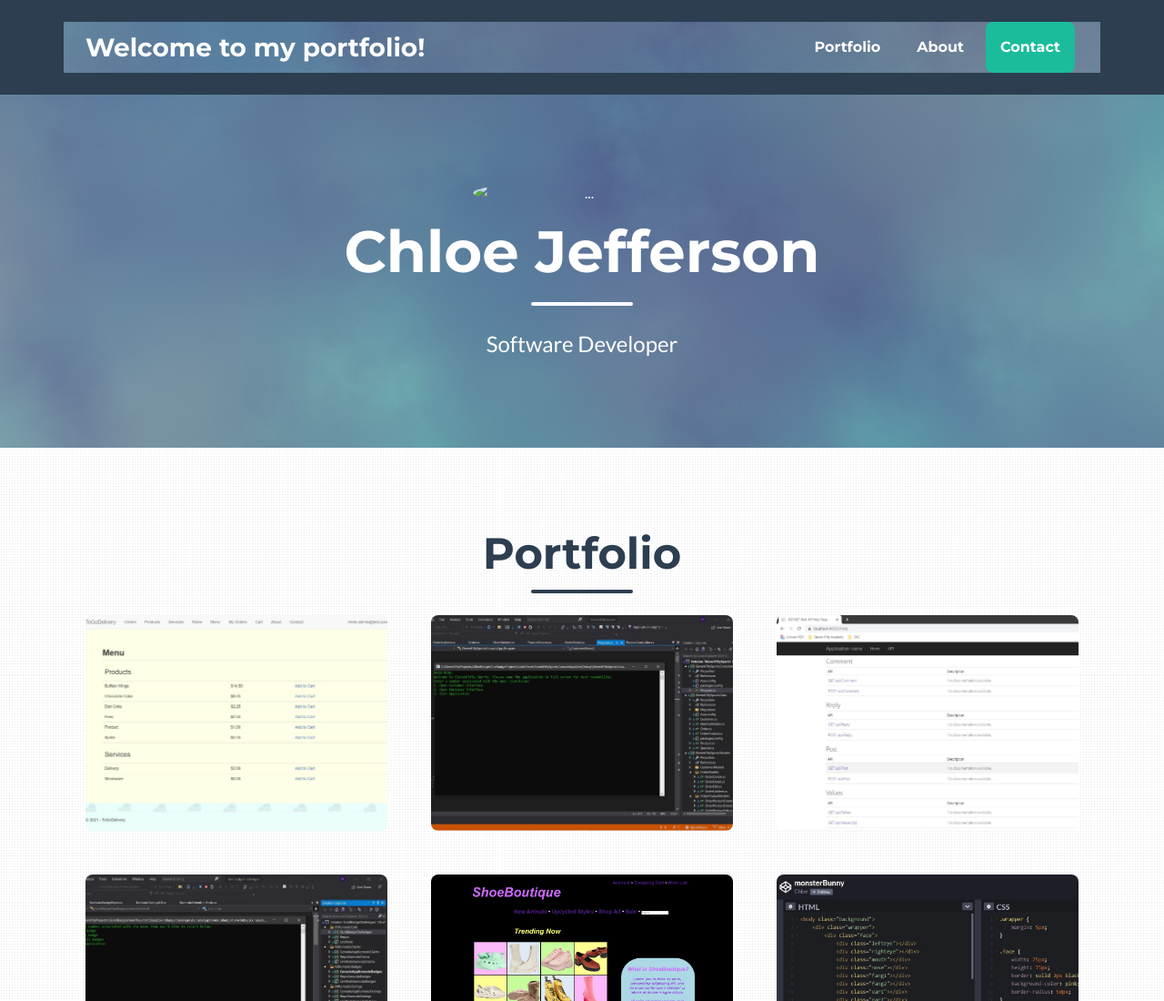
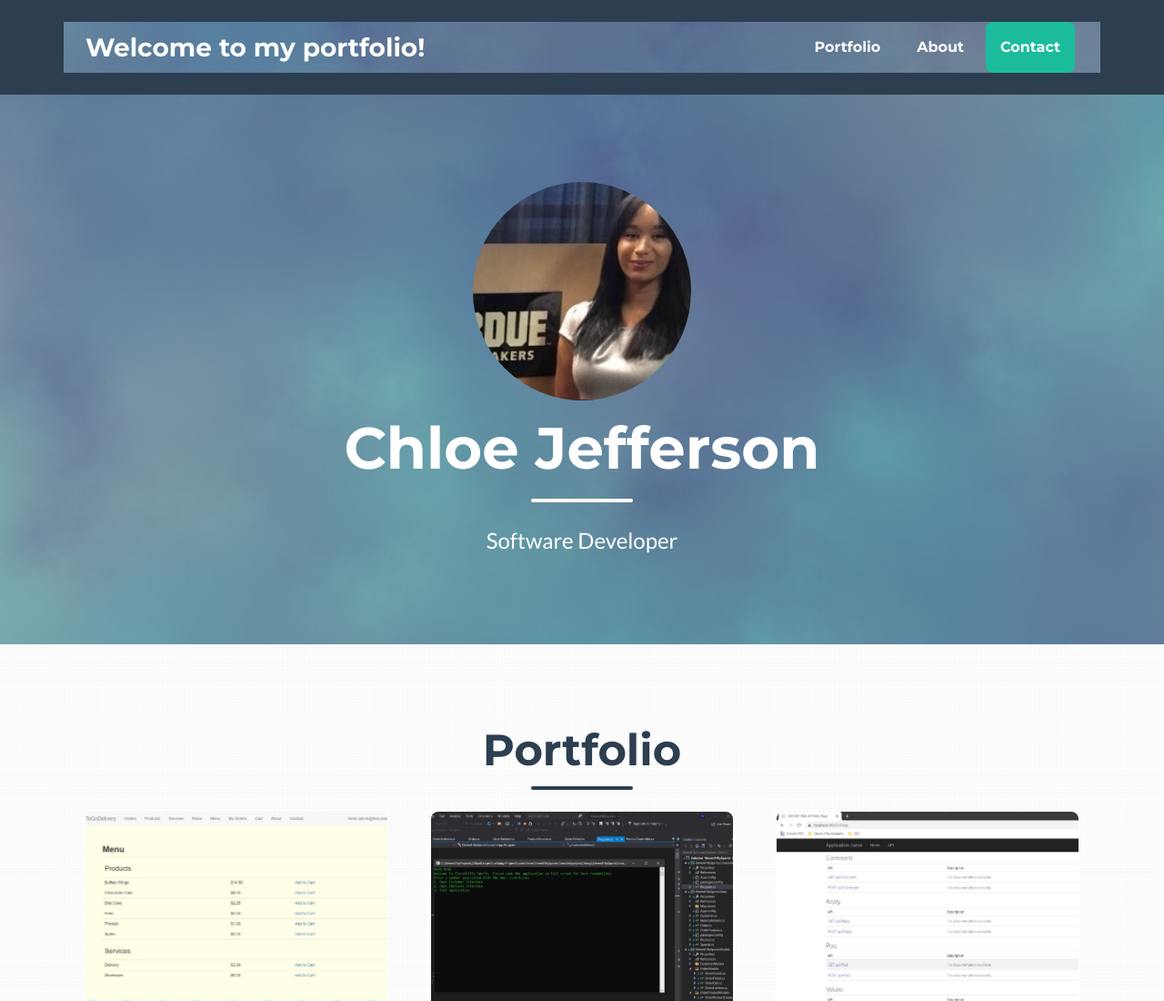
Before and after one commit to chloejefferson/Portfolio, a plain HTML site: page index.html in a window 1280 px wide. Shown: the top 1100 px of the page at 91% size. Drawn offline with nearby package versions, Linux system fonts and the light colour scheme.

Commit message:
edited me.jpg location

```diff
--- a/index.html
+++ b/index.html
@@ -38,7 +38,7 @@
         <header class="masthead bg-primary text-white text-center" style="background-image:url('./assets/img/cloud.jpg')">
             <div class="container d-flex align-items-center flex-column">
                 <!-- Masthead Avatar Image-->
-                <img class="masthead-avatar mb-5, rounded-circle " src="../dist/assets/img/me.jpg" alt="..." />
+                <img class="masthead-avatar mb-5, rounded-circle " src="assets/img/me.jpg" alt="..." />
                 <br>
                 <!-- Masthead Heading-->
                 <h1 class="masthead-heading">Chloe Jefferson</h1>
```
